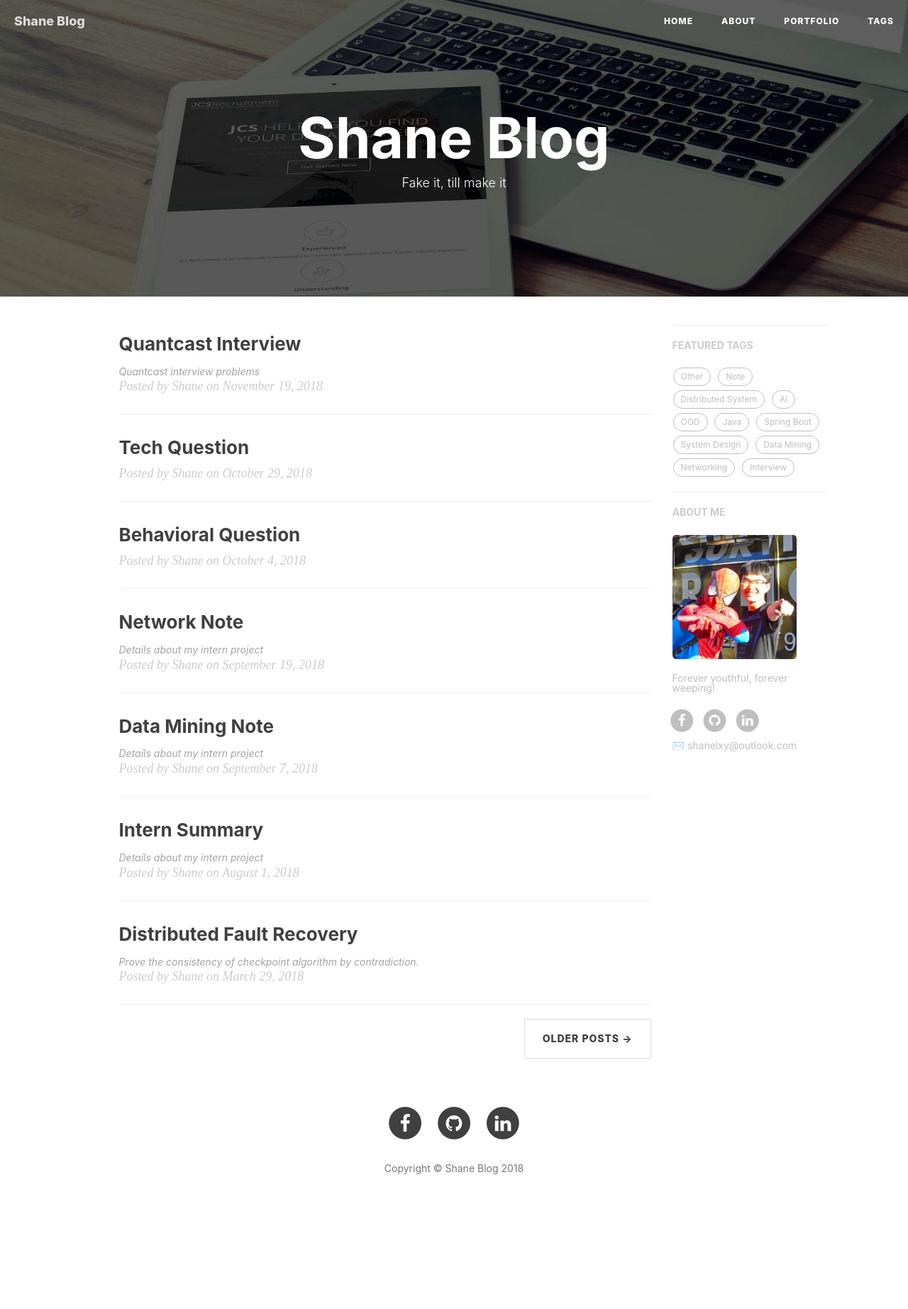
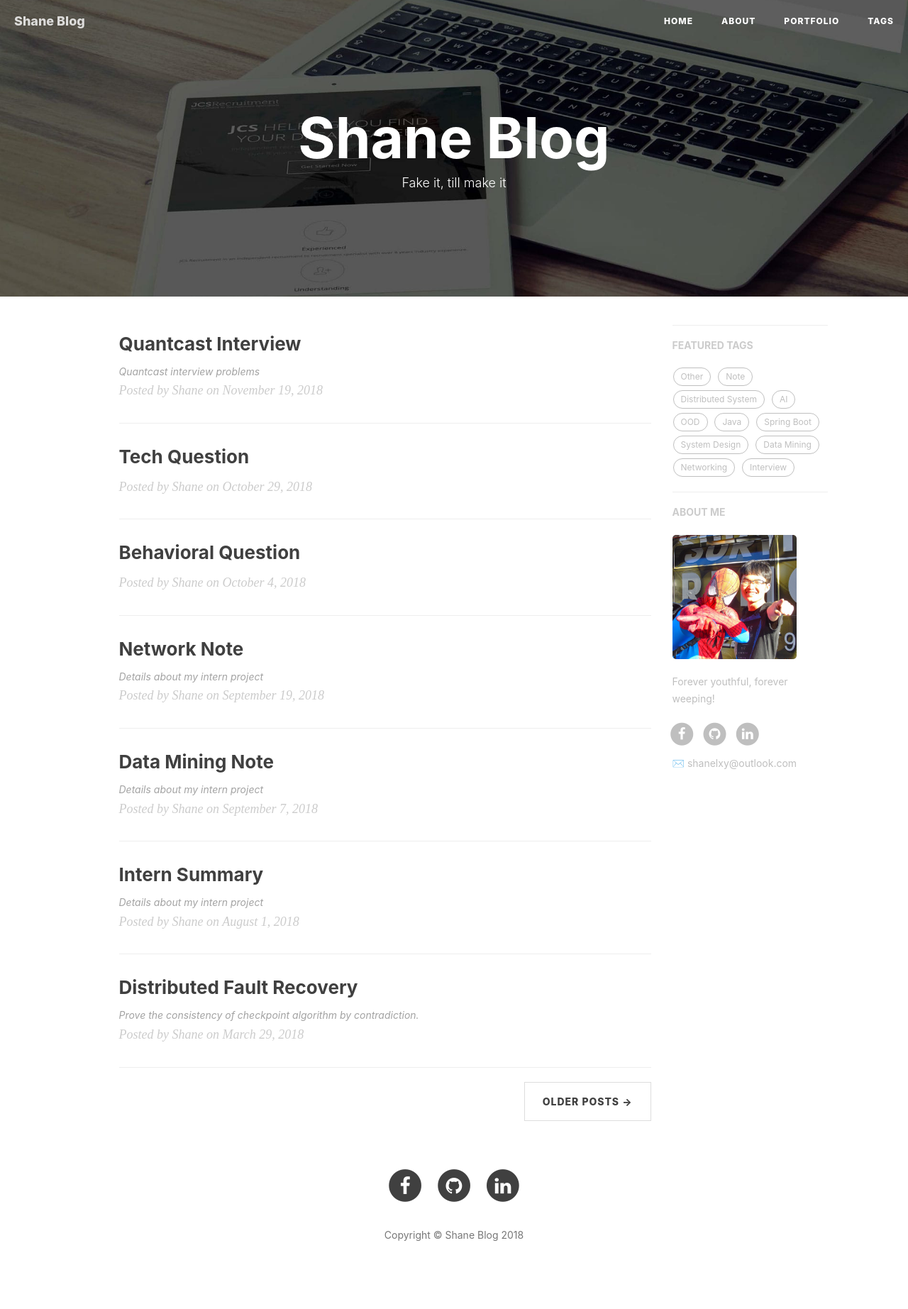
Before and after one commit to wirybeaver/wirybeaver.github.io, a Jekyll site: the page built from index.html, in a window 1280 px wide. Shown: the whole page at 71% size. Built offline with Jekyll 4.4.1, drawn with Linux system fonts in a browser that asks for light colours; nearby versions of some CDN libraries; the list of posts is cut into pages by our own code; comment, search, counter and statistics services are not loaded; before the commit the page ends 1747 px from its top, so only the background shows below that.

Commit message:
remove style at head.html

```diff
--- a/_includes/head.html
+++ b/_includes/head.html
@@ -41,8 +41,5 @@
     <![endif]-->
 
     <!-- ga & ba script hoook -->
-    <style>
-        p {line-height: 1}
-    </style>
     <script></script>
 </head>
```
